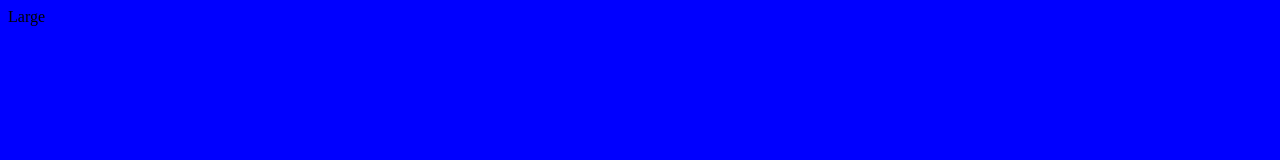
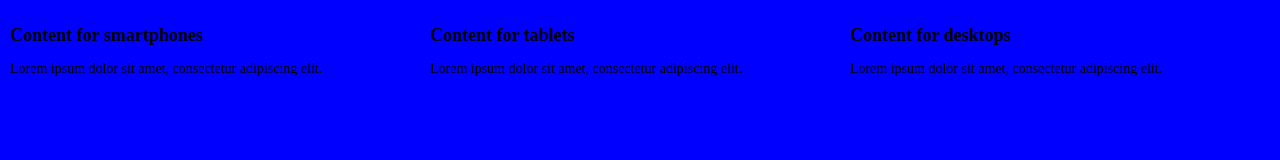
Before and after one commit to azizabacc/06-Frontend-103-Responsive, a plain HTML site: page index.html in a window 1280 px wide. Drawn offline with Linux system fonts and the light colour scheme.

Commit message:
task 3 and 4

```diff
--- a/index.html
+++ b/index.html
@@ -1,15 +1,26 @@
 <!DOCTYPE html>
 <html lang="en">
 <head>
-    <meta charset="UTF-8">
-    <meta http-equiv="X-UA-Compatible" content="IE=edge">
-    <meta name="viewport" content="width=device-width, initial-scale=1.0">
-    <link rel="stylesheet" href="style.css" id="">
-    <title>Document</title>
+  <meta charset="UTF-8">
+  <meta name="viewport" content="width=device-width, initial-scale=1.0">
+  <link rel="stylesheet" href="style.css">
+  <title>Responsive Design</title>
 </head>
 <body>
-    <div id="small">Small</div>
-    <div id="medium">medium</div>
-    <div id="large">Large</div>
+  <div id="small" class="content">
+    <h2>Content for smartphones</h2>
+    <p>Lorem ipsum dolor sit amet, consectetur adipiscing elit.</p>
+  </div>
+
+  <div id="medium" class="content">
+    <h2>Content for tablets</h2>
+    <p>Lorem ipsum dolor sit amet, consectetur adipiscing elit.</p>
+  </div>
+
+  <div id="large" class="content">
+    <h2>Content for desktops</h2>
+    <p>Lorem ipsum dolor sit amet, consectetur adipiscing elit.</p>
+  </div>
+
 </body>
 </html>
--- a/style.css
+++ b/style.css
@@ -1,37 +1,70 @@
+body {
+    margin: 0;
+    padding: 10px;
+  }
 
+  .content {
+    display: none;
+  }
 
-#small, #medium, #large{
-    display : none;
-}
+  h2 {
+    font-size: 18px;
+  }
 
+  p {
+    font-size: 14px;
+  }
 
-/* background color of Body is red when the width of the viewport is smaller than 300px*/
-@media (max-width: 300px) {
+  @media (max-width: 300px) {
     body {
-        background-color: red;
+      background-color: red;
     }
-    #small{
+    #small , #medium , #large {
         display: block;
+      }
+      #small,
+      #medium,
+      #large {
+        width: 100%;
+        float: none;
+      }
+  }
+
+  @media (min-width: 301px) and (max-width: 768px) {
+    body {
+      background-color: green;
+    }
+    #small , #medium , #large {
+        display: block;
+      }
+    #small {
+    width: 66.66%;
+    float: left;
     }
 
-}
+    #medium {
+    width: 33.33%;
+    float: right;
+    }
 
-/*green when the viewport width is bigger than 300px and smaller than 768px*/
-@media (min-width: 301px) and (max-width: 767px) {
-    body{
-        background-color: green;
+    #large {
+    width: 100%;
+    float: none;
     }
-    #medium{
+  }
+
+@media (min-width: 769px) {
+    body {
+      background-color: blue;
+    }
+    #small , #medium , #large {
         display: block;
+      }
+    #small,
+    #medium,
+    #large {
+      width: 33.33%;
+      float: left;
     }
-}
 
-/*blue when the viewport is bigger than 768px*/
-@media(min-width: 768px){
-    body{
-        background-color: blue;
-    }
-    #large{
-        display: block;
-    }
-}
+  }
```
